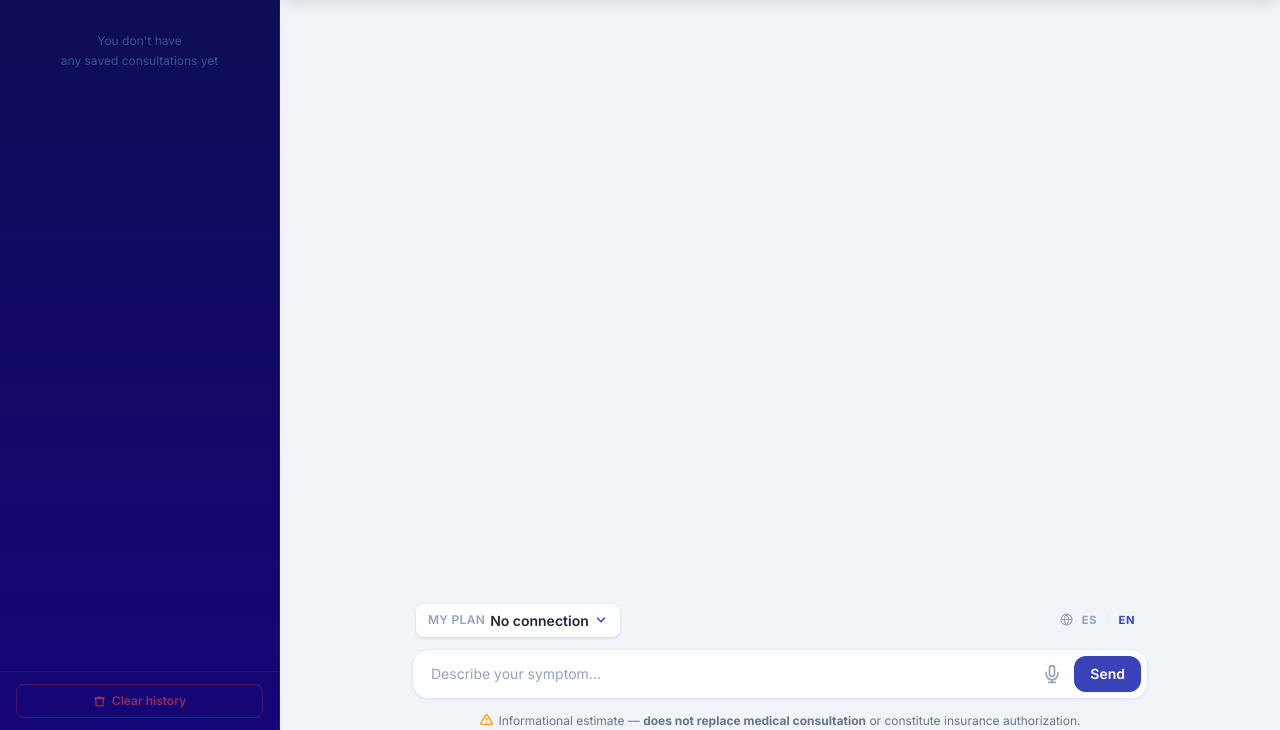
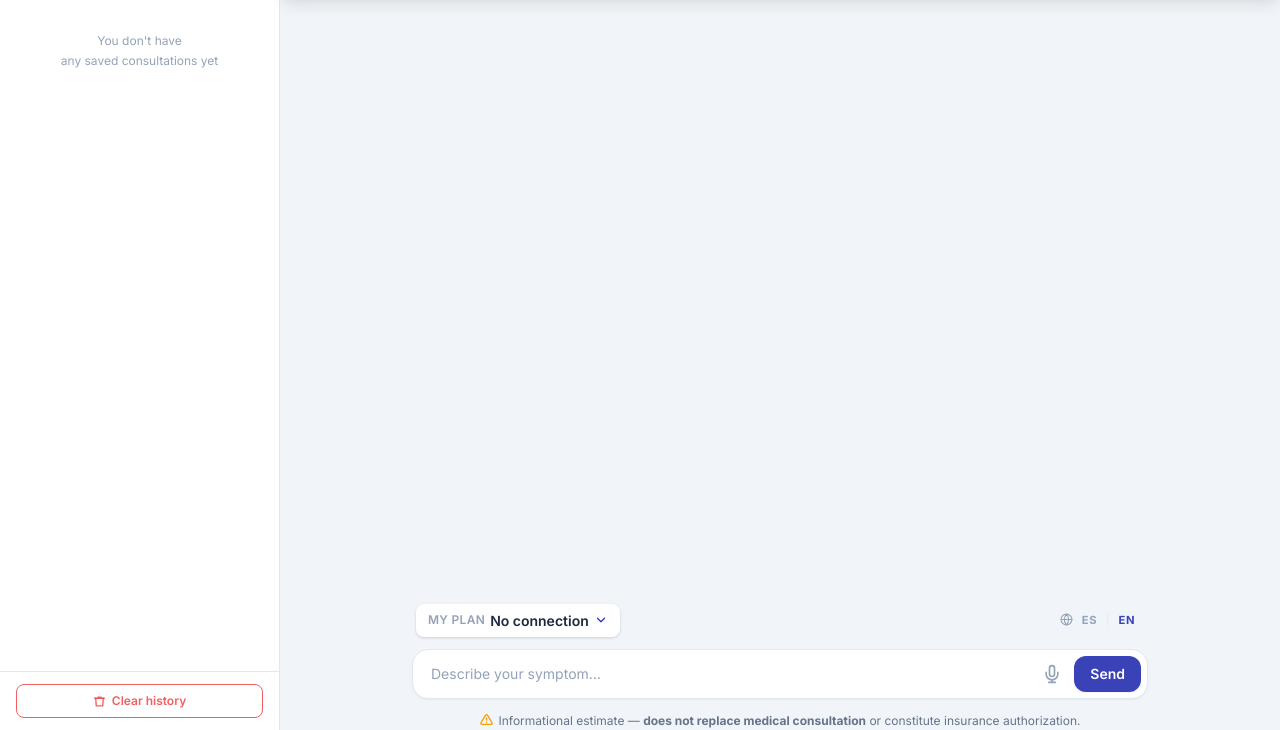
Before and after one commit to Cristhian060303/agentic-copago, a website built with Vite: page frontend/index.html in a window 1280 px wide. Shown: the part 70-800 px from the top of the page. Built offline with nearby package versions, Linux system fonts and the light colour scheme; no server answers.

Commit message:
feat: some changes to ui

```diff
--- a/frontend/index.html
+++ b/frontend/index.html
@@ -29,7 +29,7 @@
     <div id="app-column">
     <header
       class="flex-shrink-0 sticky top-0 z-20 shadow-lg px-4 sm:px-6 py-3"
-      style="background: linear-gradient(to right, var(--bg-header-from), var(--bg-header-to))"
+      style="background: var(--bg-header-from)"
     >
       <div class="max-w-3xl mx-auto flex items-center justify-between gap-3">
         <div class="flex items-center gap-3 flex-1 min-w-0">
--- a/frontend/src/styles.css
+++ b/frontend/src/styles.css
@@ -8,7 +8,6 @@
   --bg-page: #f1f5f9;
   --bg-card: #ffffff;
   --bg-header-from: #0e0e52;
-  --bg-header-to: #150578;
   --text-primary: #1e293b;
   --text-secondary: #64748b;
   --text-muted: #94a3b8;
@@ -21,6 +20,16 @@
   --sky-alpha: rgba(120, 192, 224, 0.09);
   --cerulean-alpha: rgba(68, 157, 209, 0.31);
   --royal-alpha: rgba(57, 67, 183, 0.07);
+  --bg-drawer-from: #ffffff;
+  --drawer-text: #1e293b;
+  --drawer-text-muted: #94a3b8;
+  --drawer-accent: #3943b7;
+  --drawer-border: #e2e8f0;
+  --drawer-icon-bg: rgba(57, 67, 183, 0.08);
+  --drawer-icon-bg-active: #3943b7;
+  --drawer-title: #1e293b;
+  --drawer-btn-color: #64748b;
+  --drawer-active-bg: rgba(57, 67, 183, 0.1);
 }
 
 .dark {
@@ -32,7 +41,6 @@
   --bg-page: #0f172a;
   --bg-card: #1e293b;
   --bg-header-from: #070730;
-  --bg-header-to: #0d0450;
   --text-primary: #e2e8f0;
   --text-secondary: #94a3b8;
   --text-muted: #64748b;
@@ -45,6 +53,16 @@
   --sky-alpha: rgba(120, 192, 224, 0.12);
   --cerulean-alpha: rgba(68, 157, 209, 0.2);
   --royal-alpha: rgba(107, 116, 224, 0.15);
+  --bg-drawer-from: #1e293b;
+  --drawer-text: #e2e8f0;
+  --drawer-text-muted: #64748b;
+  --drawer-accent: #78c0e0;
+  --drawer-border: rgba(120, 192, 224, 0.12);
+  --drawer-icon-bg: rgba(255, 255, 255, 0.1);
+  --drawer-icon-bg-active: #6b74e0;
+  --drawer-title: #e2e8f0;
+  --drawer-btn-color: #78c0e0;
+  --drawer-active-bg: rgba(107, 116, 224, 0.25);
 }
 
 html,
@@ -343,7 +361,7 @@ body {
   transform: translateX(-100%);
   transition: transform 0.28s cubic-bezier(0.4, 0, 0.2, 1);
   box-shadow: 4px 0 32px rgba(0, 0, 0, 0.35);
-  background: linear-gradient(180deg, var(--bg-header-from) 0%, var(--bg-header-to) 100%);
+  background: var(--bg-drawer-from);
 }
 #history-drawer.open {
   transform: translateX(0);
@@ -362,15 +380,15 @@ body {
 }
 
 .history-item {
-  border-bottom: 1px solid rgba(68, 157, 209, 0.1);
+  border-bottom: 1px solid var(--drawer-border);
   transition: background 0.12s;
 }
 .history-item:hover {
   background: rgba(255, 255, 255, 0.05);
 }
 .history-item.active {
-  background: rgba(57, 67, 183, 0.25);
-  border-left: 3px solid var(--cerulean);
+  background: var(--drawer-active-bg);
+  border-left: 3px solid var(--drawer-accent);
 }
 
 @media (max-width: 480px) {
@@ -431,8 +449,8 @@ body {
   font-weight: 600;
   padding: 7px 12px;
   border-radius: 8px;
-  border: 1px solid rgba(239, 68, 68, 0.25);
-  color: rgba(239, 68, 68, 0.6);
+  border: 1px solid rgba(239, 68, 68, 0.85);
+  color: rgba(239, 68, 68, 0.85);
   background: transparent;
   cursor: pointer;
   transition: background 0.15s, color 0.15s, border-color 0.15s;
@@ -452,7 +470,7 @@ body {
   border-radius: 0 0 0 0;
 }
 .history-item:hover .history-delete-btn {
-  color: rgba(120, 192, 224, 0.35);
+  color: var(--drawer-text-muted);
 }
 .history-delete-btn:hover {
   color: rgba(239, 68, 68, 0.8) !important;
@@ -555,7 +573,7 @@ body {
     width: 280px;
     z-index: auto;
     box-shadow: none;
-    border-right: 1px solid rgba(68, 157, 209, 0.12);
+    border-right: 1px solid var(--drawer-border);
     flex-shrink: 0;
   }
 
--- a/frontend/src/ui/chat.js
+++ b/frontend/src/ui/chat.js
@@ -137,7 +137,7 @@ export function appendEstimate(estimacion) {
   wrap.innerHTML = `
     <div class="rounded-2xl shadow-sm overflow-hidden" style="background:var(--bg-card); border:1px solid var(--border-card)">
       <div class="px-4 sm:px-5 py-3 flex items-center justify-between"
-           style="background: linear-gradient(135deg, ${C.midnight} 0%, ${C.indigo} 60%, ${C.royal} 100%)">
+           style="background: var(--royal)">
         <div>
           <p class="text-xs uppercase tracking-wide font-medium" style="color:${C.sky}">${t("estimate.specialty")}</p>
           <h3 class="text-white font-bold text-base sm:text-lg">${escapeHtml(formatEspecialidad(estimacion.especialidad))}</h3>
--- a/frontend/src/ui/drawer.js
+++ b/frontend/src/ui/drawer.js
@@ -68,26 +68,26 @@ function createDrawerDOM() {
   drawer.setAttribute("aria-label", t("drawer.title"));
   drawer.innerHTML = `
     <div class="flex items-center justify-between px-4 py-3.5 flex-shrink-0"
-         style="border-bottom: 1px solid rgba(68, 157, 209, 0.15)">
+         style="border-bottom: 1px solid var(--drawer-border)">
       <div class="flex items-center gap-2">
-        <svg width="15" height="15" viewBox="0 0 24 24" fill="none" stroke="#449dd1"
+        <svg width="15" height="15" viewBox="0 0 24 24" fill="none" stroke="var(--drawer-accent)"
              stroke-width="2" stroke-linecap="round" stroke-linejoin="round">
           <circle cx="12" cy="12" r="10"/>
           <polyline points="12 6 12 12 16 14"/>
         </svg>
-        <h2 class="font-bold text-white text-sm tracking-tight">${t("drawer.title")}</h2>
+        <h2 class="font-bold text-sm tracking-tight" style="color:var(--drawer-title)">${t("drawer.title")}</h2>
       </div>
       <div class="flex items-center gap-1">
-        <button id="drawer-new-chat-btn" class="p-1.5 rounded-lg hover:bg-white/10 transition-colors"
-                style="color: #78c0e0" aria-label="${t("header.newChat")}">
+        <button id="drawer-new-chat-btn" class="p-1.5 rounded-lg hover:opacity-70 transition-colors"
+                style="color: var(--drawer-btn-color)" aria-label="${t("header.newChat")}">
           <svg width="16" height="16" viewBox="0 0 24 24" fill="none" stroke="currentColor"
                stroke-width="2" stroke-linecap="round" stroke-linejoin="round">
             <path d="M11 4H4a2 2 0 0 0-2 2v14a2 2 0 0 0 2 2h14a2 2 0 0 0 2-2v-7"/>
             <path d="M18.5 2.5a2.121 2.121 0 0 1 3 3L12 15l-4 1 1-4 9.5-9.5z"/>
           </svg>
         </button>
-        <button id="history-close-btn" class="p-1.5 rounded-lg hover:bg-white/10 transition-colors"
-                style="color: #78c0e0" aria-label="Cerrar">
+        <button id="history-close-btn" class="p-1.5 rounded-lg hover:opacity-70 transition-colors"
+                style="color: var(--drawer-btn-color)" aria-label="Cerrar">
           <svg width="16" height="16" viewBox="0 0 24 24" fill="none" stroke="currentColor"
                stroke-width="2.5" stroke-linecap="round" stroke-linejoin="round">
             <line x1="18" y1="6" x2="6" y2="18"/>
@@ -98,7 +98,7 @@ function createDrawerDOM() {
     </div>
     <ul id="history-list" class="flex-1 overflow-y-auto py-1" role="list"></ul>
     <div class="px-4 py-3 flex-shrink-0"
-         style="border-top: 1px solid rgba(68, 157, 209, 0.12)">
+         style="border-top: 1px solid var(--drawer-border)">
       <button id="history-clear-btn" class="drawer-clear-btn">
         <svg width="13" height="13" viewBox="0 0 24 24" fill="none" stroke="currentColor"
              stroke-width="2.5" stroke-linecap="round" stroke-linejoin="round">
@@ -133,7 +133,7 @@ export function renderDrawer() {
   if (!state.sessions.length) {
     historyList.innerHTML = `
       <li class="px-5 py-10 text-center list-none">
-        <p class="text-xs leading-relaxed" style="color:rgba(120,192,224,0.4)">${t("drawer.empty")}</p>
+        <p class="text-xs leading-relaxed" style="color:var(--drawer-text-muted)">${t("drawer.empty")}</p>
       </li>`;
     return;
   }
@@ -142,7 +142,7 @@ export function renderDrawer() {
       const active = s.id === state.currentSessionId;
       const especialidad = s.especialidad ? formatEspecialidad(s.especialidad) : null;
       const isVoice = s.chatLog?.find((e) => e.type === "user_text" || e.type === "user_voice")?.type === "user_voice";
-      const iconStroke = active ? "white" : "#449dd1";
+      const iconStroke = active ? "white" : "var(--drawer-accent)";
       const sessionIcon = isVoice
         ? `<svg width="12" height="12" viewBox="0 0 24 24" fill="none" stroke="${iconStroke}" stroke-width="2.5" stroke-linecap="round" stroke-linejoin="round">
              <path d="M12 2a3 3 0 0 1 3 3v7a3 3 0 0 1-6 0V5a3 3 0 0 1 3-3z"/>
@@ -156,15 +156,15 @@ export function renderDrawer() {
         <div class="flex items-stretch">
           <button class="flex-1 text-left px-4 py-3.5 flex items-start gap-3 min-w-0" data-session-id="${escapeHtml(s.id)}">
             <div class="w-7 h-7 rounded-lg flex items-center justify-center flex-shrink-0 mt-0.5"
-                 style="background:${active ? "#3943b7" : "rgba(255,255,255,0.08)"}">
+                 style="background:${active ? "var(--drawer-icon-bg-active)" : "var(--drawer-icon-bg)"}">
               ${sessionIcon}
             </div>
             <div class="flex-1 min-w-0">
-              <p class="text-xs font-semibold truncate" style="color:${active ? "white" : "rgba(255,255,255,0.85)"}">${escapeHtml(s.title)}</p>
-              ${especialidad ? `<p class="text-xs mt-0.5 truncate" style="color:rgba(68,157,209,0.7)">${escapeHtml(especialidad)}</p>` : ""}
-              <p class="text-xs mt-0.5" style="color:rgba(120,192,224,0.45)">${escapeHtml(s.planNombre || "")} · ${timeAgo(s.timestamp)}</p>
+              <p class="text-xs font-semibold truncate" style="color:var(--drawer-text)">${escapeHtml(s.title)}</p>
+              ${especialidad ? `<p class="text-xs mt-0.5 truncate" style="color:var(--drawer-accent)">${escapeHtml(especialidad)}</p>` : ""}
+              <p class="text-xs mt-0.5" style="color:var(--drawer-text-muted)">${escapeHtml(s.planNombre || "")} · ${timeAgo(s.timestamp)}</p>
             </div>
-            ${active ? `<span class="w-1.5 h-1.5 rounded-full flex-shrink-0 mt-2" style="background:#78c0e0"></span>` : ""}
+            ${active ? `<span class="w-1.5 h-1.5 rounded-full flex-shrink-0 mt-2" style="background:var(--drawer-accent)"></span>` : ""}
           </button>
           <button class="history-delete-btn px-3 flex items-center justify-center flex-shrink-0"
                   data-delete-id="${escapeHtml(s.id)}"
@@ -247,6 +247,7 @@ export function loadHistorySession(sessionId) {
   }
 
   replayLog(session.chatLog);
+  renderDrawer();
   if (window.innerWidth < 768) closeDrawer();
   document.getElementById("chat-input").focus();
 }
```
